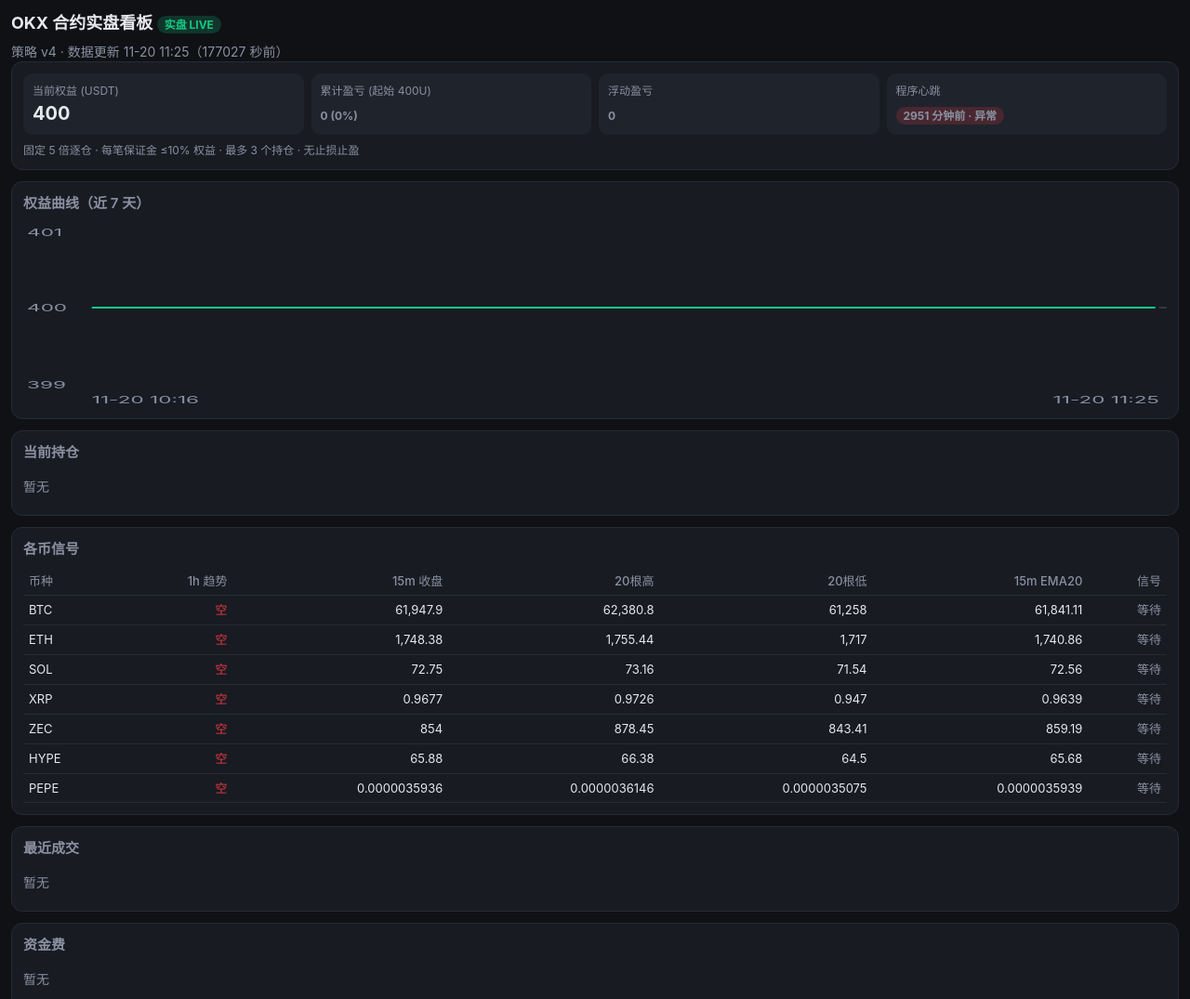
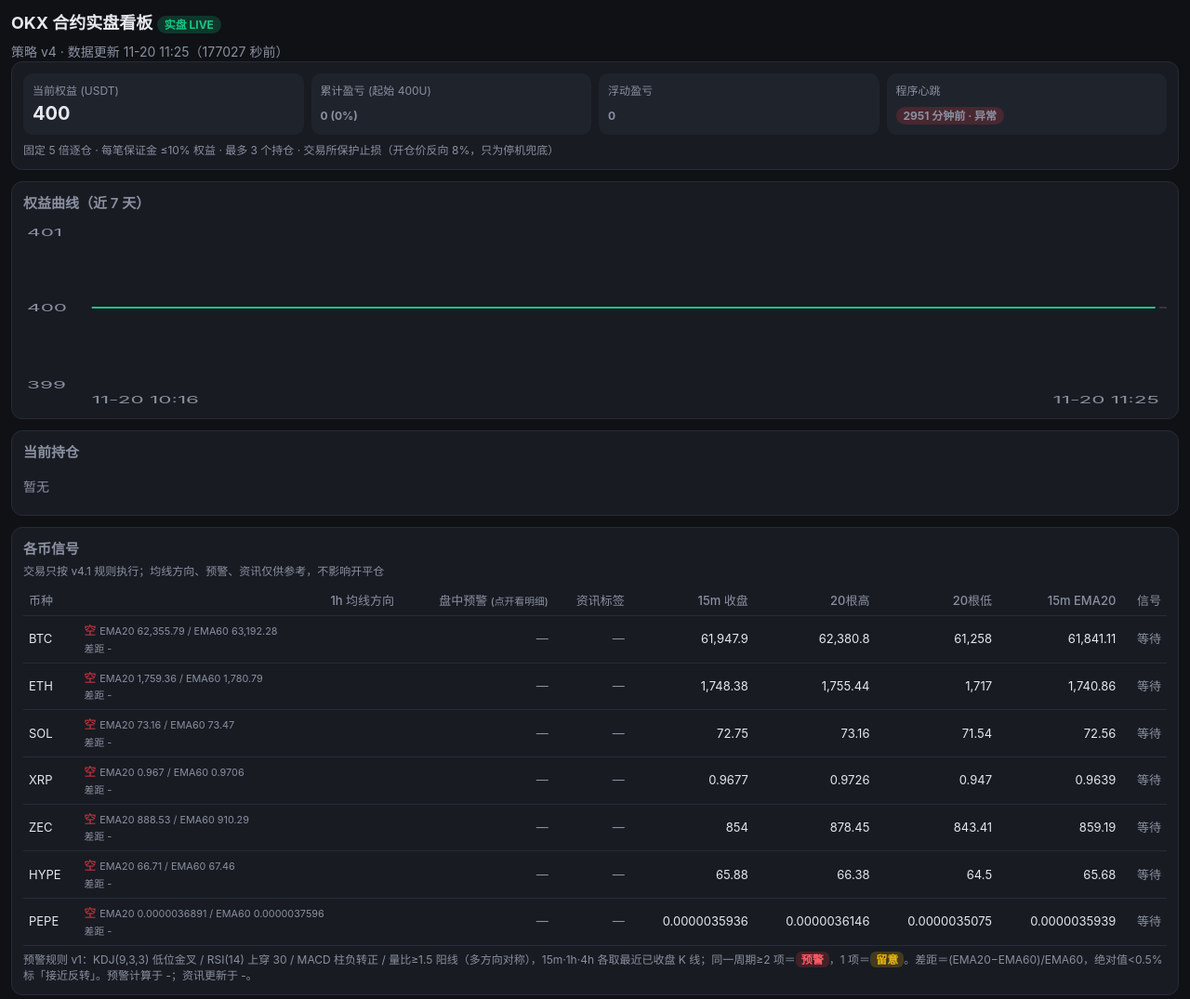
Before and after one commit to moyan1988/qd-board-7x3q, a plain HTML site: page index.html in a window 1280 px wide. Shown: the top 1075 px of the page at 93% size. Drawn offline with Linux system fonts and the light colour scheme.

Commit message:
dashboard: signals table (1h EMA direction, intraday warnings, news tags)

```diff
--- a/index.html
+++ b/index.html
@@ -13,6 +13,9 @@ h1{font-size:18px;margin:0 0 8px}h2{font-size:15px;margin:0 0 8px;color:var(--mu
 .tw{overflow-x:auto;-webkit-overflow-scrolling:touch}table{border-collapse:collapse;width:100%;min-width:520px;font-size:13px}
 th,td{padding:6px 6px;border-bottom:1px solid var(--bd);text-align:right;white-space:nowrap}th:first-child,td:first-child{text-align:left}th{color:var(--mut);font-weight:500}
 svg{width:100%;height:200px;display:block}.empty{color:var(--mut);padding:8px 0}
+.tag{display:inline-block;padding:0 6px;border-radius:6px;font-size:12px;font-weight:700}.t-red{background:#ea394333;color:#ff5b64}.t-yel{background:#f0b90b33;color:#f0b90b}.t-gry{background:#8a90a022;color:var(--mut)}.t-grn{background:#16c78433;color:var(--up)}
+.note{font-size:12px;color:var(--mut);margin:-4px 0 8px}td.wrap{white-space:normal;text-align:left;min-width:150px}td.wrap small{color:var(--mut)}
+details summary{cursor:pointer;list-style:none}details summary::-webkit-details-marker{display:none}details[open] summary{margin-bottom:4px}.dl{font-size:12px;color:var(--mut);line-height:1.5}
 </style></head><body>
 <h1>OKX 合约实盘看板 <span id="mode" class="badge">…</span></h1>
 <div class="mut" id="sub">加载中…</div>
@@ -24,7 +27,7 @@ svg{width:100%;height:200px;display:block}.empty{color:var(--mut);padding:8px 0}
 </div><div class="mut" id="rules" style="margin-top:8px;font-size:12px"></div></div>
 <div class="card"><h2>权益曲线（近 7 天）</h2><div id="chart"></div></div>
 <div class="card"><h2>当前持仓</h2><div class="tw" id="pos"></div></div>
-<div class="card"><h2>各币信号</h2><div class="tw" id="sig"></div></div>
+<div class="card"><h2>各币信号</h2><div class="note">交易只按 v4.1 规则执行；均线方向、预警、资讯仅供参考，不影响开平仓</div><div class="tw" id="sig"></div><div class="note" id="sigfoot" style="margin:6px 0 0"></div></div>
 <div class="card"><h2>最近成交</h2><div class="tw" id="trd"></div></div>
 <div class="card"><h2>资金费</h2><div class="tw" id="fund"></div></div>
 <div class="card"><h2>告警</h2><div class="tw" id="alr"></div></div>
@@ -65,11 +68,25 @@ async function load(){
   $('eq').textContent=num(eq);$('pnl').innerHTML=`<span class="${cls(pnl)}">${pnl>0?'+':''}${num(pnl)} (${pnl!=null?num(pnl/d.start_equity*100,1):'-'}%)</span>`;
   $('upl').innerHTML=`<span class="${cls(upl)}">${upl>0?'+':''}${num(upl)}</span>`;
   const am=Math.round(age/60);$('hb').innerHTML=age>900?`<span class="badge stale">${am} 分钟前 · 异常</span>`:`<span class="up">${age<90?Math.round(age)+' 秒前':am+' 分钟前'}</span>`;
-  const r=d.rules||{};$('rules').textContent=`固定 ${r.lever||5} 倍逐仓 · 每笔保证金 ≤${(r.margin_pct_per_trade||.1)*100}% 权益 · 最多 ${r.max_positions||3} 个持仓 · 无止损止盈${st.kill_switch_STOP?' · ⛔ 已暂停开新仓':''}`;
+  const r=d.rules||{};$('rules').textContent=`固定 ${r.lever||5} 倍逐仓 · 每笔保证金 ≤${(r.margin_pct_per_trade||.1)*100}% 权益 · 最多 ${r.max_positions||3} 个持仓 · 交易所保护止损（开仓价反向 8%，只为停机兜底）${st.kill_switch_STOP?' · ⛔ 已暂停开新仓':''}`;
   $('sub').textContent=`策略 ${st.strategy||''} · 数据更新 ${t(new Date(d.generated_epoch*1000+4*3600e3).toISOString())}（${Math.round(Date.now()/1000-d.generated_epoch)} 秒前）`;
   chart(d.equity||[],d.start_equity);
-  $('pos').innerHTML=table(['币种','方向','张数','开仓价','标记价','浮盈亏','保证金','强平价','距强平'],(d.positions||[]).map(p=>[coin(p.instId),side(p.side),num(Math.abs(p.pos),4),px(p.avgPx),px(p.markPx),`<span class="${cls(p.upl)}">${num(p.upl)} (${num((+p.uplRatio||0)*100,1)}%)</span>`,num(p.margin),px(p.liqPx),p.liq_distance_pct==null?'-':`<span class="${p.liq_distance_pct<8?'dn':''}">${num(p.liq_distance_pct,1)}%</span>`]));
-  $('sig').innerHTML=table(['币种','1h 趋势','15m 收盘','20根高','20根低','15m EMA20','信号'],Object.entries(d.signals||{}).map(([k,s])=>[coin(k),s.error?'<span class="dn">错误</span>':side(s.trend_1h),px(s.last_15m_close),px(s.hh20_15m),px(s.ll20_15m),px(s.ema20_15m),s.exit_signal?`<span class="dn">平仓：${esc(s.exit_signal)}</span>`:s.entry_signal?`<b>开${s.entry_signal==='long'?'多':'空'}</b>`:s.position?'持仓中':'<span class="mut">等待</span>']));
+  $('pos').innerHTML=table(['币种','方向','张数','开仓价','标记价','浮盈亏','保证金','强平价','距强平','保护止损'],(d.positions||[]).map(p=>[coin(p.instId),side(p.side),num(Math.abs(p.pos),4),px(p.avgPx),px(p.markPx),`<span class="${cls(p.upl)}">${num(p.upl)} (${num((+p.uplRatio||0)*100,1)}%)</span>`,num(p.margin),px(p.liqPx),p.liq_distance_pct==null?'-':`<span class="${p.liq_distance_pct<8?'dn':''}">${num(p.liq_distance_pct,1)}%</span>`,p.stop_trigger?px(p.stop_trigger):'<span class="dn">无</span>']));
+  const W_=d.warnings||{},WI=W_.items||{},wAge=W_.epoch?Math.round((Date.now()/1000-W_.epoch)/60):null,NT=d.news_tags||{};
+  const dirCell=s=>{if(s.error)return'<span class="dn">错误</span>';const g=s.ema_gap_pct_1h;const near=g!=null&&Math.abs(g)<0.5;
+   return `${side(s.trend_1h)} <small>EMA20 ${px(s.ema20_1h)} / EMA60 ${px(s.ema60_1h)}<br>差距 ${g==null?'-':(g>0?'+':'')+num(g,2)+'%'}</small>${near?' <span class="tag t-yel">接近反转</span>':''}`};
+  const warnCell=k=>{const w=WI[k];if(!w)return'<span class="mut">—</span>';if(w.error)return`<span class="mut" title="${esc(w.error)}">计算失败</span>`;
+   const b=w.bars||{},cnt=['15m','1h','4h'].map(p=>`${p} ${b[p]?b[p].n:'-'}`).join(' · ');
+   const lv=w.level==='alert'?'<span class="tag t-red">预警</span>':w.level==='watch'?'<span class="tag t-yel">留意</span>':'<span class="tag t-gry">无</span>';
+   const det=['15m','1h','4h'].map(p=>{const x=b[p];if(!x)return'';return `${p}（${esc(x.closed_at||'')} 收）：${x.hit.length?esc(x.hit.join('、')):'无'} <span style="opacity:.75">RSI ${num(x.rsi_prev,1)}→${num(x.rsi,1)} · K/D ${num(x.K,1)}/${num(x.D,1)} · 量比 ${num(x.vol_ratio,2)} · MACD柱 ${x.macd_hist_prev<0?'负':'正'}→${x.macd_hist<0?'负':'正'}</span>`}).join('<br>');
+   const dir=`按${w.side==='long'?'多':'空'}${w.side_src==='position'?'（持仓方向）':'（1h 均线方向）'}看反向信号`;
+   return `<details><summary title="${esc(dir)}">${lv} <small>${cnt}</small></summary><div class="dl">${esc(dir)}<br>${det}</div></details>`};
+  const newsCell=k=>{const c=coin(k).toUpperCase(),st=NT.status;if(!st||st==='missing'||st==='bad')return'<span class="mut">—</span>';const x=(NT.tags||{})[c];if(!x)return'<span class="mut">—</span>';
+   if(st==='stale')return`<span class="tag t-gry" title="${esc(x.note)}">过期</span> <small class="mut">${esc(x.tag)}</small>`;
+   const pend=/待选币与资讯更新/.test(x.note||'');const tc=x.tag==='利好'?'t-grn':x.tag==='利空'?'t-red':'t-gry';
+   return `<span class="tag ${tc}">${esc(x.tag)}${pend?'·待更新':''}</span><br><small>${esc(x.note)}</small>`};
+  $('sig').innerHTML=table(['币种','1h 均线方向','盘中预警 <small>(点开看明细)</small>','资讯标签','15m 收盘','20根高','20根低','15m EMA20','信号'],Object.entries(d.signals||{}).map(([k,s])=>[coin(k),dirCell(s),warnCell(k),newsCell(k),px(s.last_15m_close),px(s.hh20_15m),px(s.ll20_15m),px(s.ema20_15m),s.exit_signal?`<span class="dn">平仓：${esc(s.exit_signal)}</span>`:s.entry_signal?`<b>开${s.entry_signal==='long'?'多':'空'}</b>`:s.position?'持仓中':'<span class="mut">等待</span>'])).replace(/<td>(<span class="(?:up|dn)">[多空]<\/span> <small>EMA20)/g,'<td class="wrap">$1').replace(/<td>(<details>|<span class="tag t-(?:grn|red|gry)">[^<]*<\/span><br>)/g,'<td class="wrap">$1');
+  $('sigfoot').innerHTML=`预警规则 v1：KDJ(9,3,3) 低位金叉 / RSI(14) 上穿 30 / MACD 柱负转正 / 量比≥1.5 阳线（多方向对称），15m·1h·4h 各取最近已收盘 K 线；同一周期≥2 项＝<span class="tag t-red">预警</span>，1 项＝<span class="tag t-yel">留意</span>。差距＝(EMA20−EMA60)/EMA60，绝对值&lt;0.5% 标「接近反转」。预警计算于 ${esc(W_.time_dubai||'-')}${wAge!=null&&wAge>10?` <span class="dn">（${wAge} 分钟前，偏旧）</span>`:''}；资讯更新于 ${esc(NT.updated||'-')}${NT.status==='stale'?' <span class="dn">已过期</span>':''}。`;
   $('trd').innerHTML=table(['时间','币种','动作','方向','张数','成交价','已实现盈亏','手续费','原因'],(d.trades||[]).slice().reverse().map(x=>[t(x.time_dubai)+(x.dry_run?' <span class="badge dry">模拟</span>':''),coin(x.instId),x.action==='open'?'开仓':x.action==='close'?'平仓':esc(x.action),side(x.side),esc(x.size_contracts),px(x.price),`<span class="${cls(x.pnl)}">${x.pnl==null?'-':num(x.pnl,4)}</span>`,x.fee==null?'-':num(x.fee,4),esc(x.reason)]));
   $('fund').innerHTML=table(['时间','币种','金额'],(d.funding||[]).slice().reverse().map(x=>[t(x.time_dubai),coin(x.instId),`<span class="${cls(x.amount)}">${num(x.amount,4)}</span>`]));
   $('alr').innerHTML=table(['时间','来源','类型','详情'],(d.alerts||[]).slice().reverse().map(x=>[t(x.time_dubai),esc(x.source),esc(x.kind),`<span style="white-space:normal">${esc(JSON.stringify(x.detail)).slice(0,160)}</span>`]));
```
